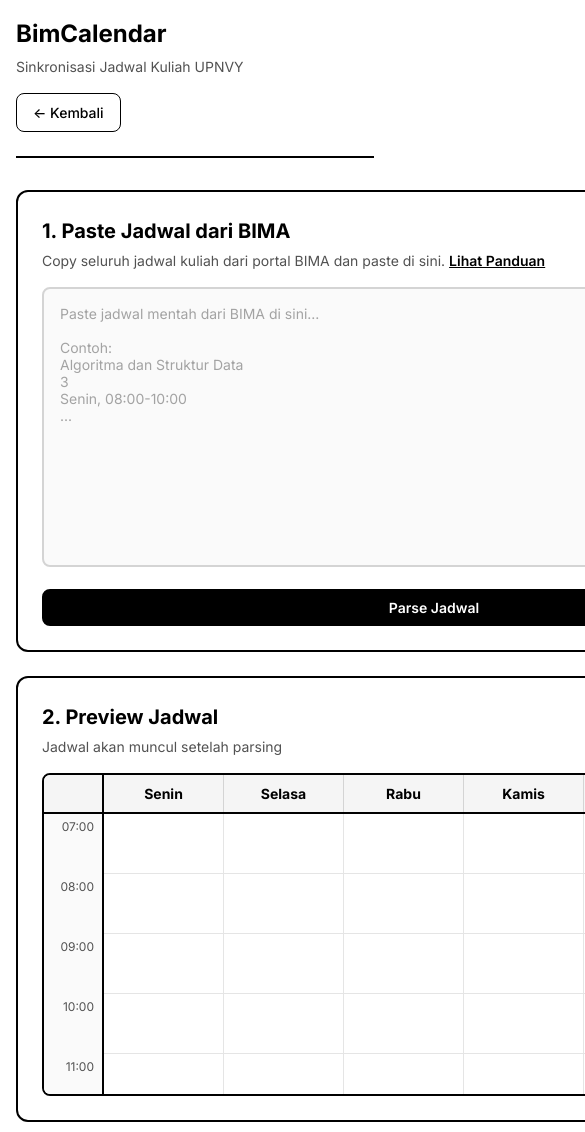
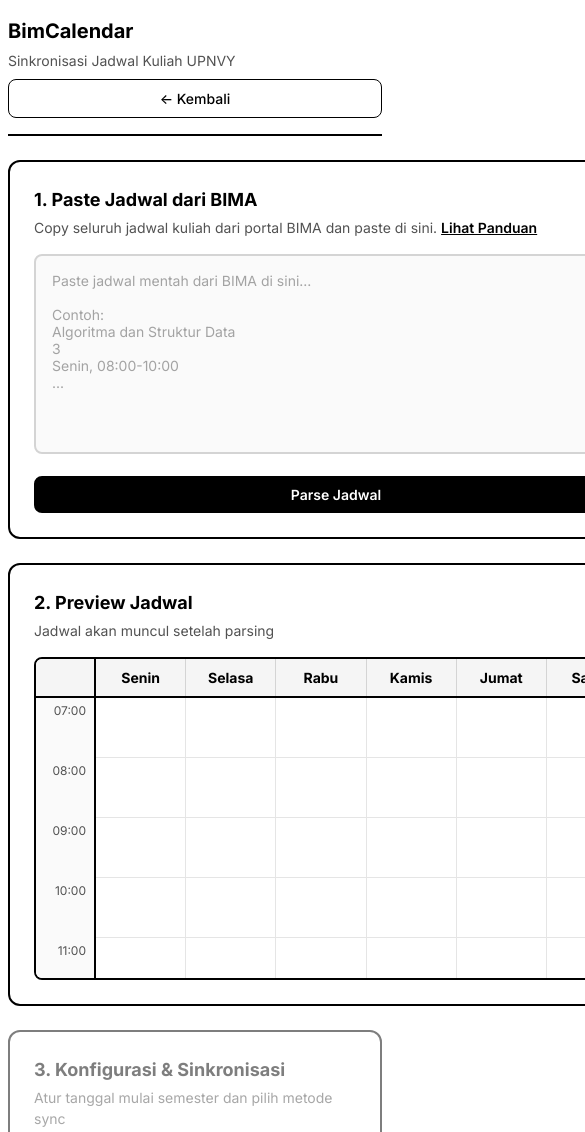
Before and after one commit to TangRmdhn/SyncJadwalBima, a website: page frontend/sync.html in a window 390 px wide. Shown: the top 1132 px of the page, 585 px wide, since content can reach past the window. Drawn offline with Linux system fonts and the light colour scheme.

Commit message:
feat: Responsive to mobile friendly

```diff
--- a/frontend/style.css
+++ b/frontend/style.css
@@ -748,12 +748,70 @@
         grid-template-columns: 1fr;
     }
 
+    /* Fix Calendar Scrolling */
+    .calendar-wrapper {
+        overflow-x: auto;
+        -webkit-overflow-scrolling: touch;
+        /* Smooth scrolling on iOS */
+    }
+
+    .calendar-header,
     .calendar-body {
-        overflow-x: auto;
+        min-width: 600px;
+        /* Force width to trigger horizontal scroll */
+    }
+
+    .calendar-body {
+        /* overflow-x is handled by wrapper now, but we need y for vertical */
+        overflow-x: hidden;
     }
 
     .header-day-col,
     .day-column {
-        min-width: 120px;
+        min-width: 80px;
+        /* Reduce min-width slightly for mobile fit */
     }
 }
+
+@media (max-width: 480px) {
+    .sync-container {
+        padding: var(--spacing-md) var(--spacing-sm);
+    }
+
+    .logo-title {
+        font-size: var(--font-size-xl);
+    }
+
+    .section-title {
+        font-size: var(--font-size-lg);
+    }
+
+    .btn-large {
+        width: 100%;
+        padding: var(--spacing-sm) var(--spacing-md);
+        font-size: var(--font-size-sm);
+    }
+
+    .schedule-textarea {
+        min-height: 200px;
+        /* Smaller height on mobile */
+    }
+
+    .preview-content,
+    .preview-empty {
+        min-height: 200px;
+    }
+
+    /* Stack header items more tightly */
+    .sync-header {
+        gap: var(--spacing-sm);
+        padding-bottom: var(--spacing-md);
+        margin-bottom: var(--spacing-lg);
+    }
+
+    .back-link {
+        width: 100%;
+        text-align: center;
+        display: block;
+    }
+}
```
